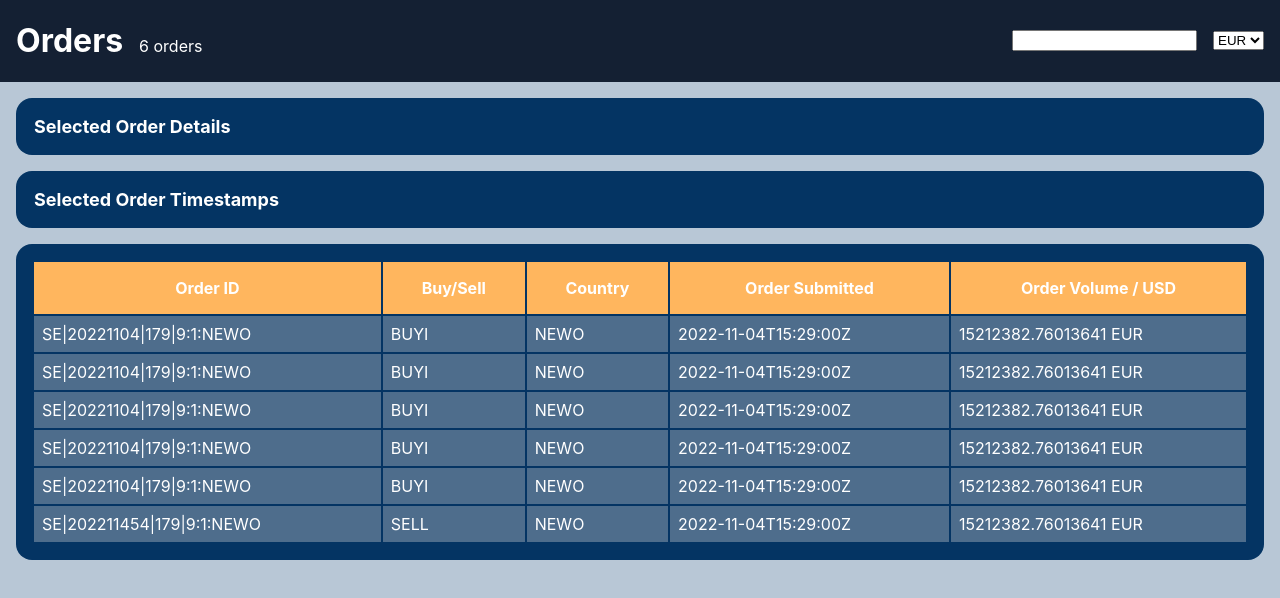
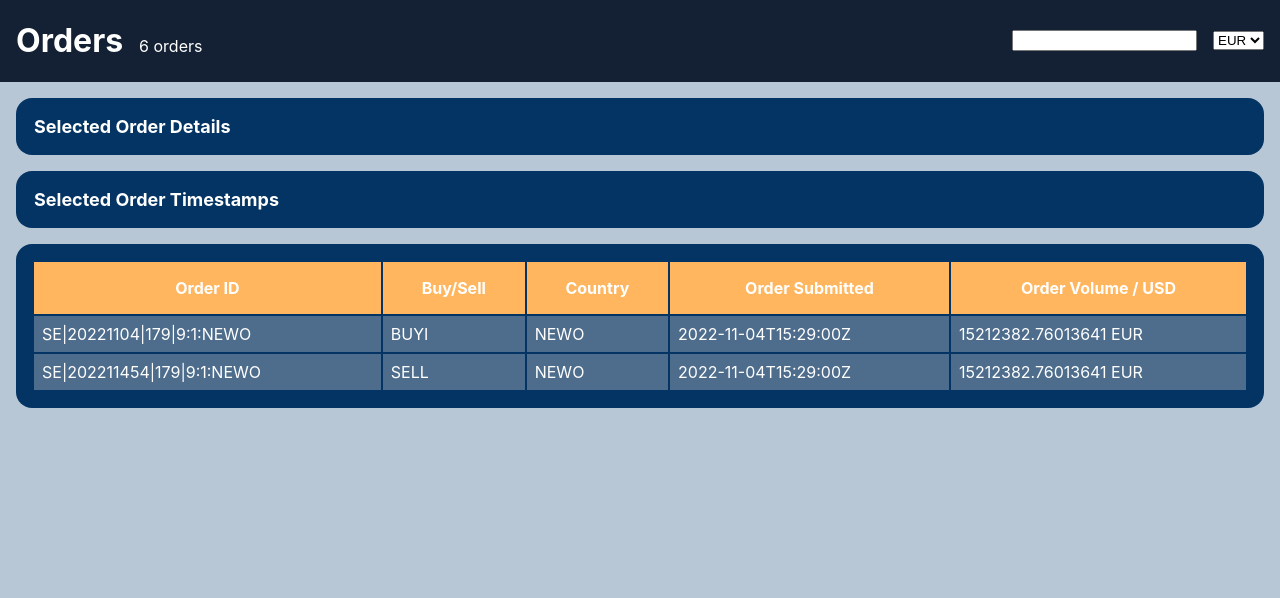
Before and after one commit to saleemkhan08/assignment-question-1, a React (Create React App) app: page / in a window 1280 px wide. Shown: the top 598 px of the page. Built offline with nearby package versions, Linux system fonts and the light colour scheme.

Commit message:
resolve console warnings

```diff
--- a/src/component/list/List.jsx
+++ b/src/component/list/List.jsx
@@ -9,7 +9,6 @@ import ListHeaderCell from "./ListHeaderCell";
 import styles from "./List.module.css";
 
 const List = ({ rows, timestamps, selectedCurrency }) => {
-
   const exchangeRates = {
     USD: 1,
     GBP: 0.73,
@@ -19,6 +18,7 @@ const List = ({ rows, timestamps, selectedCurrency }) => {
 
   const [searchQuery, setSearchQuery] = useState("");
 
+  const uniqueIds = new Set(rows.map((row) => row["&id"]));
   const filteredRows = rows.filter((row) =>
     row["&id"].toLowerCase().includes(searchQuery.toLowerCase())
   );
@@ -35,8 +35,11 @@ const List = ({ rows, timestamps, selectedCurrency }) => {
         </ListHeader>
       </thead>
       <tbody>
-        {rows.map((row, index) => (
-          <ListRow key={row["&id"]}>
+        {[...uniqueIds].map((uniqueId) => {
+          const row = rows.find((row) => row["&id"] === uniqueId);
+          const index = rows.indexOf(row);
+          return (
+            <ListRow key={uniqueId}>
               <ListRowCell>{row["&id"]}</ListRowCell>
               <ListRowCell>{row.executionDetails.buySellIndicator}</ListRowCell>
               <ListRowCell>{row.executionDetails.orderStatus}</ListRowCell>
@@ -44,10 +47,13 @@ const List = ({ rows, timestamps, selectedCurrency }) => {
                 {timestamps[index]?.timestamps.orderSubmitted || "N/A"}
               </ListRowCell>
               <ListRowCell>
-              {row.bestExecutionData.orderVolume.USD * exchangeRates[selectedCurrency]} {selectedCurrency}
+                {row.bestExecutionData.orderVolume.USD *
+                  exchangeRates[selectedCurrency]}{" "}
+                {selectedCurrency}
               </ListRowCell>
             </ListRow>
-        ))}
+          );
+        })}
       </tbody>
     </table>
   );
```
Lines whose indentation alone changed are shown as unchanged.
